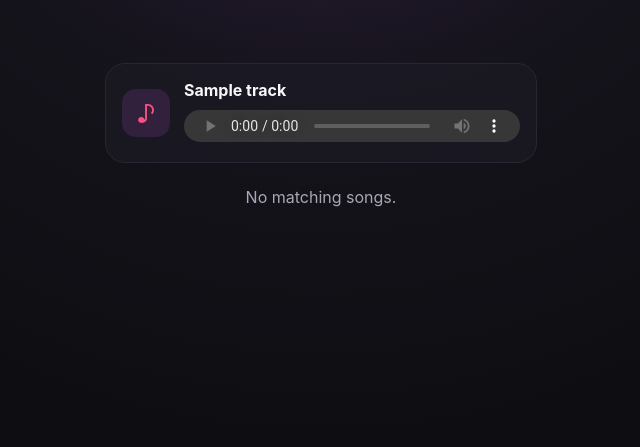
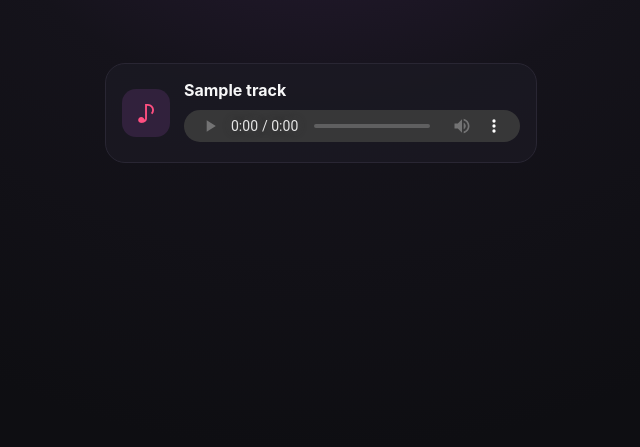
Before and after one commit to Jiaying1234/loop-player, a Flask app: template templates/index.html in a window 1280 px wide. Shown: the part 228-675 px from the top of the page, without its empty margins (319-959 px from the left). Run offline with Flask 3, Linux system fonts and the light colour scheme; the template is opened without the code that fills it: most values are stand-ins (such as "Sample title", 1, 10 or a date in 2020).

Commit message:
deletion feature enhanced

```diff
--- a/static/app.js
+++ b/static/app.js
@@ -90,7 +90,8 @@ deleteTrackButtons.forEach((button) => {
     });
     const result = await response.json();
     if (result.accepted) {
-      window.location.reload();
+      // Remove the deleted sound while keeping delete mode open.
+      button.closest(".track-card").remove();
     } else {
       window.alert(result.message);
     }
--- a/templates/index.html
+++ b/templates/index.html
@@ -58,7 +58,7 @@
         {% endfor %}
       </section>
       <!-- Show this when a search has no matching songs. -->
-      <p class="search-empty" id="search-empty">No matching songs.</p>
+      <p class="search-empty" id="search-empty" hidden>No matching songs.</p>
       {% else %}
       <!-- Show a message before the first sound is saved. -->
       <section class="empty-state" aria-label="Saved sounds">
```
